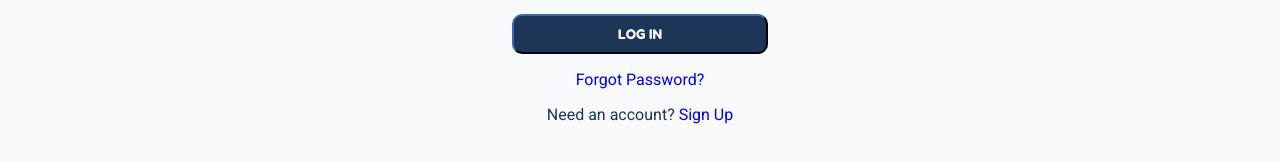
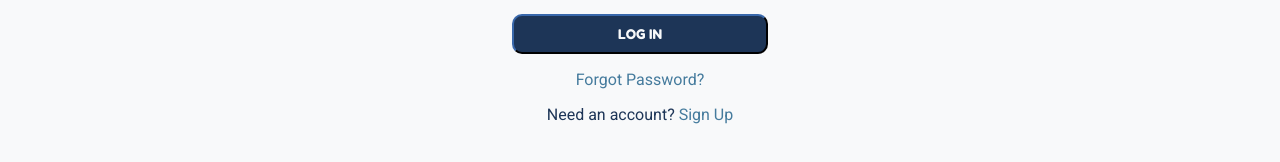
Before and after one commit to NzaQr/pic-some, a React (Create React App) app: page /login in a window 1280 px wide. Shown: the part 446-608 px from the top of the page. Built offline with nearby package versions, Linux system fonts and the light colour scheme; no server answers.

Commit message:
Fix unvisited link style

```diff
--- a/src/pages/Login.css
+++ b/src/pages/Login.css
@@ -58,7 +58,9 @@ input {
 .forgot-password:visited,
 .forgot-password:active,
 .account-link:visited,
-.account-link:active {
+.account-link:active,
+.forgot-password:link,
+.account-link:link {
   color: #457b9d;
 }
 
```
